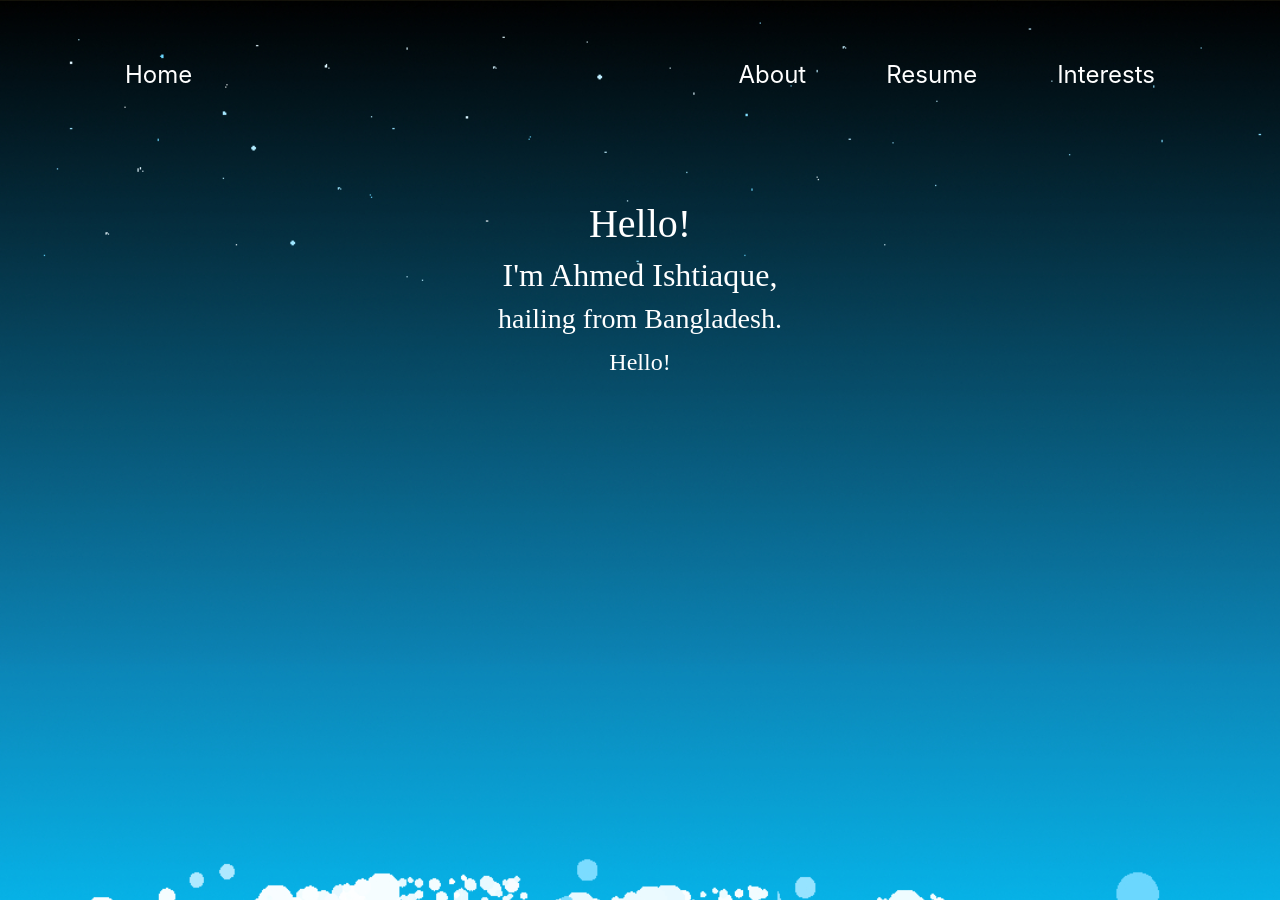
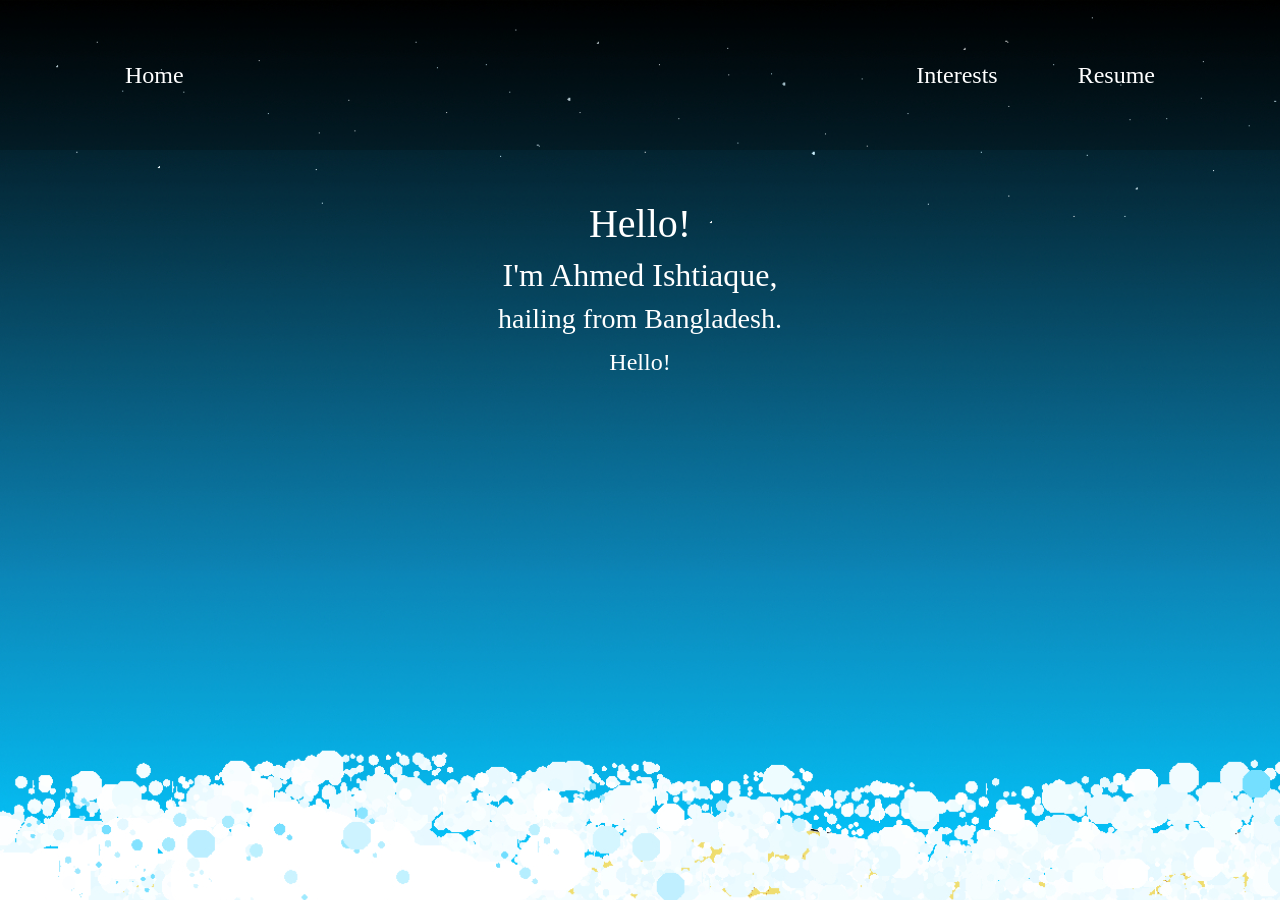
Before and after one commit to ishtiaque06/ishtiaque06.github.io, a Jekyll site: the page built from index.html, in a window 1280 px wide and 900 px high. Built offline with Jekyll 4.4.1, drawn with Linux system fonts in a browser that asks for light colours.

Commit message:
Responsive navigation added.

```diff
--- a/_layouts/default.html
+++ b/_layouts/default.html
@@ -24,13 +22,43 @@
 	</head>
 
 	<body>
-		<nav class="nav" id="stock-nav">
-  			<div class="d-flex container justify-content-end" >
-  				<div class="nav-list mr-auto"><a href="#">Home</a></div>
-  				<div class="nav-list"><a href="#">About</a></div>
-  				<div class="nav-list"><a href="#">Resume</a></div>
-  				<div class="nav-list"><a href="#">Interests</a></div>
+		<nav class="nav flex-lg-column" id="stock-nav">
+			<div class="svg-container">
+				<svg id="hamburger" height="50px" id="Layer_1"
+					style="enable-background:new 0 0 32 32;" version="1.1"
+					viewBox="0 0 32 32" width="50px" xml:space="preserve"
+					xmlns="http://www.w3.org/2000/svg"
+					xmlns:xlink="http://www.w3.org/1999/xlink">
+					<path d="M4,10h24c1.104,0,2-0.896,2-2s-0.896-2-2-2H4C2.896,
+					6,2,6.896,2,8S2.896,10,4,10z M28,14H4c-1.104,0-2,0.896-2,
+					2  s0.896,2,2,2h24c1.104,0,2-0.896,2-2S29.104,14,28,14zM28,
+					22H4c-1.104,0-2,0.896-2,2s0.896,2,2,2h24c1.104,0,2-0.896,
+					2-2  S29.104,22,28,22z"/>
+				</svg>
+			</div>
+  			<div class="container"id="navbar-list">
+  				<div class="navbar-list-item">
+  					<a href="#" class="navbar-link">Home</a>
+  				</div>
+  				<div class="navbar-list-item float-right">
+  					<a href="#" class="navbar-link">Resume</a>
+  				</div>
+  				<div class="navbar-list-item float-right">
+  					<a href="#" class="navbar-link">Interests</a>
+  				</div>
   			</div>
+  			<div id="sm-navbar-list">
+  				<div class="sm-navbar-list-item">
+  					<a href="#" class="sm-navbar-link">Home</a>
+  				</div>
+  				<div class="sm-navbar-list-item">
+  					<a href="#" class="sm-navbar-link">Resume</a>
+  				</div>
+  				<div class="sm-navbar-list-item">
+  					<a href="#" class="sm-navbar-link">Interests</a>
+  				</div>
+  			</div>
+
 		</nav>
 
 		<div class="content-container">
@@ -42,9 +70,15 @@
 
 		<!--JQuery-->
 		<script
-  		src="https://code.jquery.com/jquery-3.3.1.js"
-  		integrity="sha256-2Kok7MbOyxpgUVvAk/HJ2jigOSYS2auK4Pfzbm7uH60="
-  		crossorigin="anonymous"></script>
+		  src="https://code.jquery.com/jquery-3.3.1.min.js"
+		  integrity="sha256-FgpCb/KJQlLNfOu91ta32o/NMZxltwRo8QtmkMRdAu8="
+		  crossorigin="anonymous"></script>
+
+  		<!--JQuery Color-->
+  		<script
+		  src="https://code.jquery.com/color/jquery.color-2.1.2.min.js"
+		  integrity="sha256-H28SdxWrZ387Ldn0qogCzFiUDDxfPiNIyJX7BECQkDE="
+		  crossorigin="anonymous"></script>
 
 		<!--Popper.js-->
 		<script src="https://cdnjs.cloudflare.com/ajax/libs/popper.js/1.14.3/umd/popper.min.js"
--- a/static/css/default.css
+++ b/static/css/default.css
@@ -1,7 +1,8 @@
 body {
 	font-size: 24px;
 	background:	url('../img/landing.jpeg');
-	background-size: auto 100%;
+	background-size: auto 100%!important;
+	font-family: 'Bitter', serif;
 }
 
 /*
@@ -27,24 +28,30 @@
 	height: 150px;
 	line-height: 150px;
 	width: 100%;
-	color: white;
+	-webkit-transition: height .5s, line-height .5s; /* Safari */
+    transition: height .5s, line-height .5s;
+	background: rgba(0, 0, 0, 0.2);
 }
 
-#stock-nav:after {
-	filter: blur(10px);
-}
-
+/*When the user scrolls 100px, this class is added to the NavBar.*/
 .scrolled-nav {
 	height: 60px!important;
 	line-height: 60px!important;
 }
 
-.scrolled-nav .nav-list {
+/*Each link in the scrolled nav has this font size.*/
+.scrolled-nav .navbar-list-item {
 	font-size: 20px;
 }
 
-/*NavBar item CSS*/
-.nav-list {
+/*
+AI-------------------------------------------------------------------
+	For viewports greater than 786px, these classes apply on the
+	NavBar.
+-------------------------------------------------------------------AI
+*/
+.navbar-list-item {
+	text-align: left;
 	display: inline-block;
 	padding-left: 40px;
 	padding-right: 40px;
@@ -52,43 +59,126 @@
 
 /*The following is style settings for CSS underline on nav links upon hover*/
 
-div a:before {
+.navbar-link:before {
 	content:"";
 	position: absolute;
 	background-color: white;
 	visibility: hidden;
 	width: 100%;
   	height: 5px;
-  	bottom: 0;
+  	bottom: -5px;
 	-webkit-transform: scaleX(0);
   	transform: scaleX(0);
   	-webkit-transition: all 0.3s ease-in-out 0s;
   	transition: all 0.3s ease-in-out 0s;
 }
 
-div a {
+.navbar-link {
 	color: white;
 	text-decoration: none;
 	transition: 0.5s;
 	position: relative;
 }
 
-div a:hover:before {
+.navbar-link:hover:before {
 	visibility: visible;
 	-webkit-transform: scaleX(1.5);
 	transform: scaleX(1.5);
 }
 
-div a:hover {
+.navbar-link:hover {
 	text-decoration: none;
 	color: white;
 }
 
 /*
 AI-------------------------------------------------------------------
-	Header fonts
+	NavBar List for smaller viewports
 -------------------------------------------------------------------AI
 */
-h1, h2, h3, h4, h5, h6 {
-	font-family: 'Bitter', serif;
+
+#sm-navbar-list {
+	display: none;
+	text-align: center;
+	width: 100vw;
+	height: 75vh;
 }
+
+/*Hamburger SVG settings.*/
+#hamburger {
+	fill: white;
+	margin-top: 5px;
+	margin-bottom: 5px;
+	margin-left: 20px;
+	transition: 0.5s;
+}
+
+.sm-navbar-list-item {
+	width: 100vw;
+	height: 20vh;
+}
+
+/*Links in the NavBar have these attributes.*/
+.sm-navbar-link:before {
+	content:"";
+	position: absolute;
+	background-color: black;
+	visibility: hidden;
+	width: 100%;
+  	height: 5px;
+  	bottom: -5px;
+	-webkit-transform: scaleX(0);
+  	transform: scaleX(0);
+  	-webkit-transition: all 0.3s ease-in-out 0s;
+  	transition: all 0.3s ease-in-out 0s;
+}
+
+.sm-navbar-link {
+	color: black;
+	text-decoration: none;
+	transition: 0.5s;
+	position: relative;
+}
+
+.sm-navbar-link:hover:before {
+	visibility: visible;
+	-webkit-transform: scaleX(1.5);
+	transform: scaleX(1.5);
+}
+
+.sm-navbar-link:hover {
+	text-decoration: none;
+	color: black;
+}
+
+
+/*
+AI-------------------------------------------------------------------
+Media Queries for Responsive Design
+-------------------------------------------------------------------AI
+*/
+@media only screen and (max-width: 768px) {
+	#navbar-list {
+		display: none;
+	}
+	.svg-container {
+		display: block!important;
+	}
+	#sm-navbar-list {
+		display: none;
+	}
+}
+
+@media only screen and (min-width: 769px) {
+	.svg-container {
+		display: none;
+	}
+
+	#sm-navbar-list {
+		display: none!important;
+	}
+
+	#navbar-list {
+		display: inline-block!important;
+	}
+}
--- a/static/css/index.css
+++ b/static/css/index.css
@@ -1,5 +1,5 @@
 .section-1 {
-	height: 120vh;
+	height: 100vh;
 	width: 100vw;
 	text-align: center;
 	color: white;
--- a/static/js/default.js
+++ b/static/js/default.js
@@ -1,20 +1,158 @@
-/*function navbarSizeToggler() {
-  var scrollTop = 0;
-  $(window).scroll
-}*/
+/*
+AI-------------------------------------------------------------------
+  Default.js Map:
 
+  Section 1: Functions to be called by other functions.
+  Section 2: Functions executed right after the DOM becomes ready.
+  Section 3: Event handler functions
+-------------------------------------------------------------------AI
+*/
+
+/*
+AI-------------------------------------------------------------------
+  =========================Section 1================================
+-------------------------------------------------------------------AI
+*/
+
+/*
+AI-------------------------------------------------------------------
+      On smaller devices, this function expands the navigation menu.
+      It also locks the viewport so the user can't scroll before
+      getting out of the menu.
+-------------------------------------------------------------------AI
+*/
+function expandNavMenu() {
+  $('#stock-nav').animate({
+    backgroundColor: 'rgba(255, 255, 255, 0.9)',
+    height: '100vh',
+  }, function() {
+    // lock scroll position, but retain settings for later
+    var scrollPosition = [
+      self.pageXOffset || document.documentElement.scrollLeft || document.body.scrollLeft,
+      self.pageYOffset || document.documentElement.scrollTop  || document.body.scrollTop
+    ];
+    var html = jQuery('html'); // it would make more sense to apply this to body, but IE7 won't have that
+    html.data('scroll-position', scrollPosition);
+    html.data('previous-overflow', html.css('overflow'));
+    html.css('overflow', 'hidden');
+    window.scrollTo(scrollPosition[0], scrollPosition[1]);
+    $('#sm-navbar-list').slideDown();
+  });
+}
+
+/*
+AI-------------------------------------------------------------------
+  On small devices, this packs up the expanded navigation.
+  Then it undoes the scroll-lock that is activated by expandNavMenu
+  above.
+-------------------------------------------------------------------AI
+*/
+function shrinkNavMenu() {
+  $('#sm-navbar-list').slideUp();
+  var scrollTop = $(window).scrollTop();
+  if (scrollTop >= 100) {
+    $('#stock-nav').animate({
+      height: '60px',
+      backgroundColor: 'rgba(0, 0, 0, 0.2)',
+    }, function() {
+      var html = jQuery('html');
+      var scrollPosition = html.data('scroll-position');
+      html.css('overflow', html.data('previous-overflow'));
+      window.scrollTo(scrollPosition[0], scrollPosition[1]);
+    });
+    $('#stock-nav').addClass('scrolled-nav');
+  }
+  else {
+    $('#stock-nav').animate({
+      height: '150px',
+      backgroundColor: 'rgba(0, 0, 0, 0.2)',
+    }, function() {
+      var html = jQuery('html');
+      var scrollPosition = html.data('scroll-position');
+      html.css('overflow', html.data('previous-overflow'));
+      window.scrollTo(scrollPosition[0], scrollPosition[1]);
+    });
+  }
+
+}
+
+/*
+AI-------------------------------------------------------------------
+  =========================Section 2================================
+-------------------------------------------------------------------AI
+*/
+
+/*
+AI-------------------------------------------------------------------
+  Once the page is done loading, this calls upon the functions that
+  react to user interactions.
+-------------------------------------------------------------------AI
+*/
 $(document).ready(function(){
   console.log('ready!');
+  navBarHeightAdjuster();
+  navBarExpandToggler();
+});
+
+console.log('end of the file');
+
+/*
+AI-------------------------------------------------------------------
+  =========================Section 3================================
+-------------------------------------------------------------------AI
+*/
+
+/*
+AI-------------------------------------------------------------------
+                    Event Handler Functions
+-------------------------------------------------------------------AI
+*/
+
+/*
+AI-------------------------------------------------------------------
+  This function changes the NavBar height based on how far the user
+  has scrolled.
+-------------------------------------------------------------------AI
+*/
+function navBarHeightAdjuster() {
   var scrollTop = 0;
   $(window).scroll(function(){
     scrollTop = $(window).scrollTop();
-
     if (scrollTop >= 100) {
       $('#stock-nav').addClass('scrolled-nav');
     } else if (scrollTop < 100) {
       $('#stock-nav').removeClass('scrolled-nav');
+      $('#stock-nav').css('height', '150px');
     }
+  });
+}
 
+/*
+AI-------------------------------------------------------------------
+  *SMALLER VIEWPORTS ONLY*
+  This function calls upon the navigation expansion and shrink
+  functions above once the hamburger icon is pressed.
+-------------------------------------------------------------------AI
+*/
+function navBarExpandToggler() {
+  var expanded = false;
+  $('#hamburger').click( function() {
+    if (expanded) {
+      $('#hamburger').css('fill', 'white');
+      shrinkNavMenu();
+      expanded = false;
+    }
+    else {
+      $('#hamburger').css('fill', 'black');
+      if ($('#stock-nav').hasClass('scrolled-nav')) {
+        expandNavMenu();
+        $('#stock-nav').removeClass('scrolled-nav');
+        expanded = true;
+      }
+      else {
+        expandNavMenu();
+        expanded = true;
+      }
+    }
   });
-
-});
+}
```
Also changed, not shown: other parts of _layouts/default.html (+4 -5 lines), static/img/landing.jpeg.
